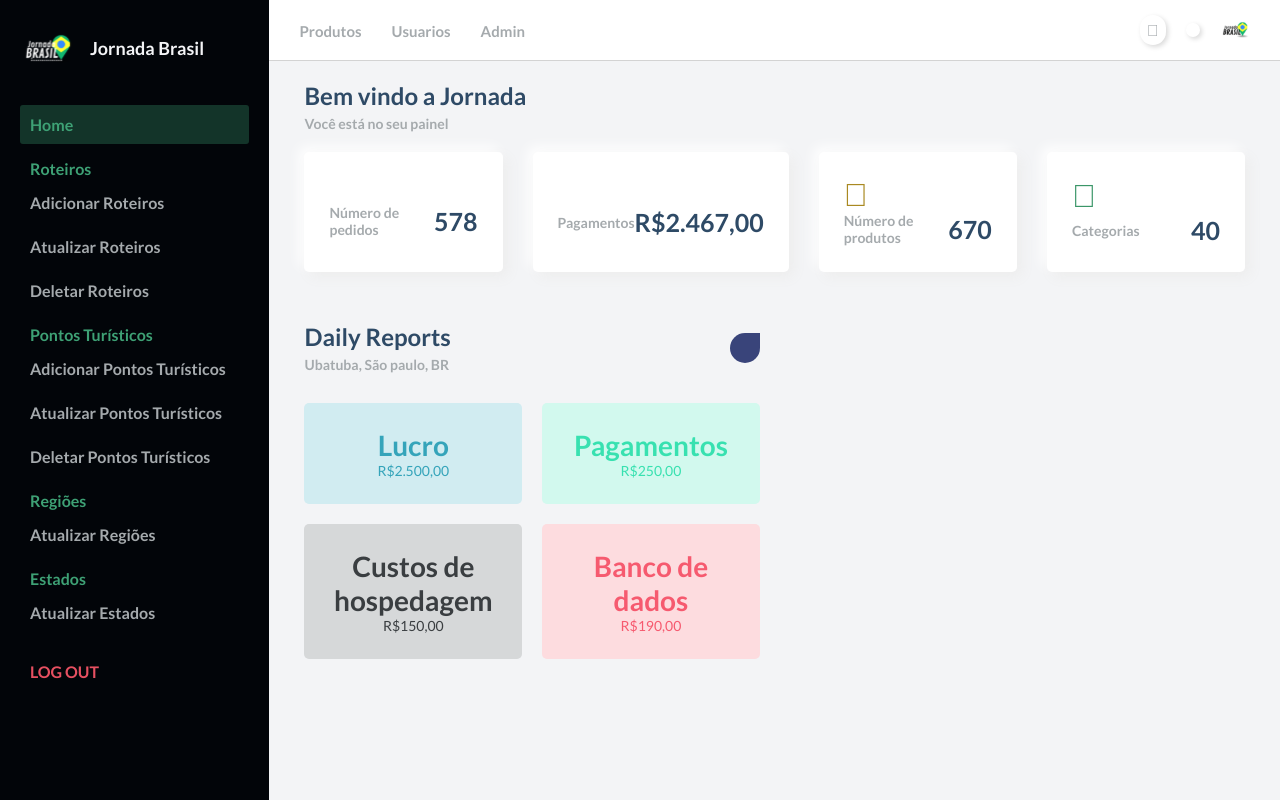
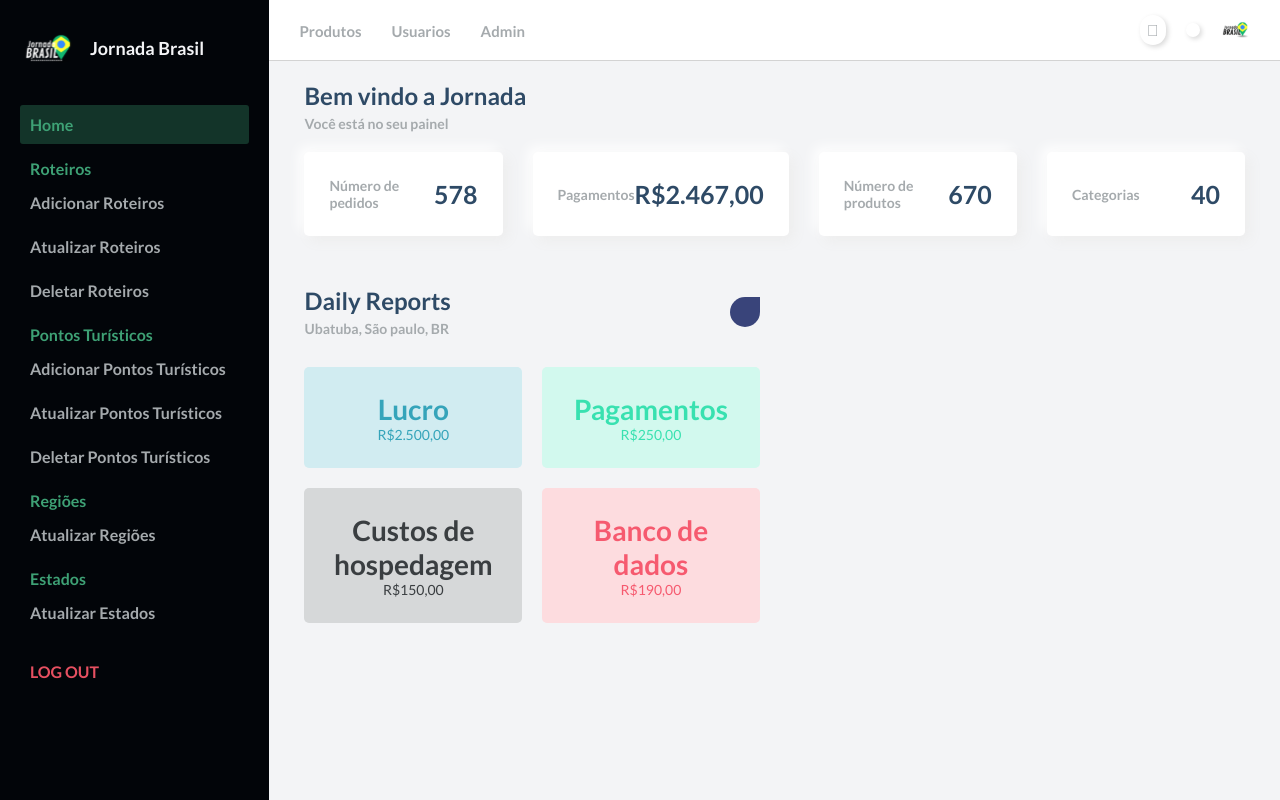
Before and after one commit to anderleyson/jornadaBrasil, a React (Create React App) app in the folder dashboardadmin/: page / in a window 1280 px wide. Built offline with nearby package versions, Linux system fonts and the light colour scheme.

Commit message:
Remoção de icon e Chart

```diff
--- a/dashboardadmin/src/components/main/Main.css
+++ b/dashboardadmin/src/components/main/Main.css
@@ -42,7 +42,7 @@ main{
   display: flex;
   flex-direction: column;
   justify-content: space-around;
-  height: 70px;
+  height: auto;
   padding: 25px;
   border-radius: 5px;
   background-color: #fff;
--- a/dashboardadmin/src/components/main/Main.js
+++ b/dashboardadmin/src/components/main/Main.js
@@ -1,4 +1,3 @@
-import Chart from '../charts/Charts'
 import './Main.css'
 
 const Main = () => {
@@ -14,7 +13,6 @@ const Main = () => {
 
         <div className="main__cards">
           <div className="card">
-            <i className="fa fa-file-text fa-2x text-lightblue"></i>
             <div className="card_inner">
               <p className="text-primary-p">Número de pedidos</p>
               <span className="font-bold text-title">578</span>
@@ -22,7 +20,6 @@ const Main = () => {
           </div>
 
           <div className="card">
-            <i className="fa fa-money fa-2x text-red"></i>
             <div className="card_inner">
               <p className="text-primary-p">Pagamentos</p>
               <span className="font-bold text-title">R$2.467,00</span>
@@ -30,7 +27,6 @@ const Main = () => {
           </div>
 
           <div className="card">
-            <i className="fa fa-archive fa-2x text-yellow"></i>
             <div className="card_inner">
               <p className="text-primary-p">Número de produtos</p>
               <span className="font-bold text-title">670</span>
@@ -38,7 +34,6 @@ const Main = () => {
           </div>
 
           <div className="card">
-            <i className="fa fa-bars fa-2x text-green"></i>
             <div className="card_inner">
               <p className="text-primary-p">Categorias</p>
               <span className="font-bold text-title">40</span>
```
